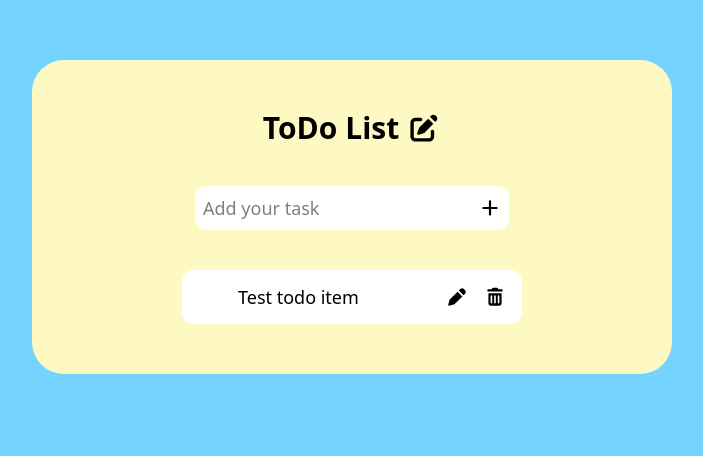
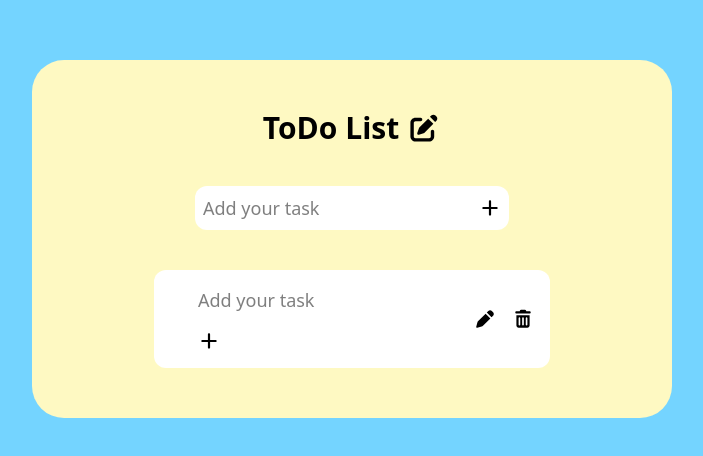
Before and after one commit to PatrykStefaniak/todo-list-react-ts, a Next.js app: page / in a window 1280 px wide. Both pictures are taken after a click on the button 745 px from the left and 297 px from the top of the page. Shown: the top 456 px of the page, without its empty margins (288-991 px from the left). Built offline with nearby package versions, Linux system fonts and the light colour scheme.

Commit message:
Working conditional rendering of table rows (Todo items)

```diff
--- a/app/page.tsx
+++ b/app/page.tsx
@@ -2,8 +2,7 @@
 
 import IconButton from "@/components/IconButton";
 import InputButton from "@/components/InputButton";
-
-
+import TodoItem from "@/components/TodoItem";
 
 export default function Home() {
     function onAddItem(text: string) {
@@ -16,7 +15,10 @@ export default function Home() {
             <div className="icon icon-pen-to-square !w-[34px] !cursor-default"></div>
         </div>
         <div className="flex justify-center mt-10">
-            <InputButton handler={onAddItem}></InputButton>
+            <InputButton
+                handler={onAddItem}
+                value={""}
+            />
         </div>
         <div>
             <div></div>
@@ -24,23 +26,7 @@ export default function Home() {
         <div className="flex justify-center">
             <table className="w-[340px]">
                 <tbody>
-                    <tr className="group flex bg-white rounded-xl p-2 pl-6 mt-10 cursor-pointer">
-                        <td className="flex-1 m-auto mr-3">
-                            <input type="checkbox" className="hidden group-hover:block scale-180 cursor-pointer"></input>
-                        </td>
-                        <td className="flex-10 m-auto text-left">
-                            Test todo item
-                            <div className="hidden">
-                                <InputButton></InputButton>
-                            </div>
-                        </td>
-                        <td className="flex-1 m-auto">
-                            <IconButton icon="icon-pen"></IconButton>
-                        </td>
-                        <td className="flex-1 m-auto">
-                            <IconButton icon="icon-trash-can"></IconButton>
-                        </td>
-                    </tr>
+                    <TodoItem value={"testing"} checked={false} />
                 </tbody>
             </table>
         </div>
--- a/components/IconButton.tsx
+++ b/components/IconButton.tsx
@@ -2,12 +2,20 @@
 
 type IconButtonProps = {
     icon: string,
-    buttonCls?: string
+    buttonCls?: string,
+    handler: () => void
 };
 
-export default function IconButton({icon, buttonCls = ''}: IconButtonProps) {
+export default function IconButton({icon, buttonCls = '', handler}: IconButtonProps) {
+    const onClick = () => {
+        handler();
+    };
+
     return (
-        <button className={buttonCls + ' rounded-2xl p-2 bg-white border-0 hover:bg-stone-100 cursor-pointer'}>
+        <button
+            onClick={onClick}
+            className={buttonCls + ' rounded-2xl p-2 bg-white border-0 hover:bg-stone-100 cursor-pointer'}
+        >
             <div className={'w-50 icon ' + icon}></div>
         </button>
     );
--- a/components/InputButton.tsx
+++ b/components/InputButton.tsx
@@ -3,7 +3,8 @@
 import React from "react";
 
 type IconInputProps = {
-    handler: Function
+    value: string
+    handler: (text: string) => void
 };
 
 export default function InputButton({handler}: IconInputProps) {
--- /dev/null
+++ b/components/TodoItem.tsx
@@ -0,0 +1,70 @@
+'use client'
+
+import React from "react";
+import IconButton from "./IconButton";
+import InputButton from "./InputButton";
+
+type TodoItemProps = {
+    value: string,
+    checked: boolean
+};
+
+export default function TodoItem({value, checked}: TodoItemProps) {
+    const [text, setText] = React.useState(value);
+    const [completed, setCompleted] = React.useState(checked);
+    const [isEditing, setIsEditing] = React.useState(false);
+
+    const onCheckChange = () => {
+        setCompleted(!completed);
+    };
+
+    const onConfirmEdit = (text: string) => {
+        setIsEditing(false);
+        setText(text);
+    };
+
+    const onEdit = () => {
+        setIsEditing(true);
+    };
+
+    const onDelete = () => {
+
+    };
+
+    return <tr className="group flex bg-white rounded-xl p-2 pl-6 mt-10 cursor-pointer">
+        <td className="flex-1 m-auto mr-3">
+            <input
+                checked={checked}
+                onChange={onCheckChange}
+                type="checkbox"
+                className="hidden group-hover:block scale-180 cursor-pointer"
+            />
+        </td>
+        <td className="flex-10 m-auto text-left">
+            {
+                isEditing
+                    ? <div>
+                        <InputButton
+                            value={text}
+                            handler={onConfirmEdit}
+                        />
+                    </div>
+                    : checked
+                        ? <span className="line-through">text</span>
+                        : text
+            }
+        </td>
+        <td className="flex-1 m-auto">
+            <IconButton
+                handler={onEdit}
+                icon="icon-pen"
+            />
+        </td>
+        <td className="flex-1 m-auto">
+            <IconButton
+                handler={onDelete}
+                icon="icon-trash-can"
+            />
+        </td>
+    </tr>;
+};
```
